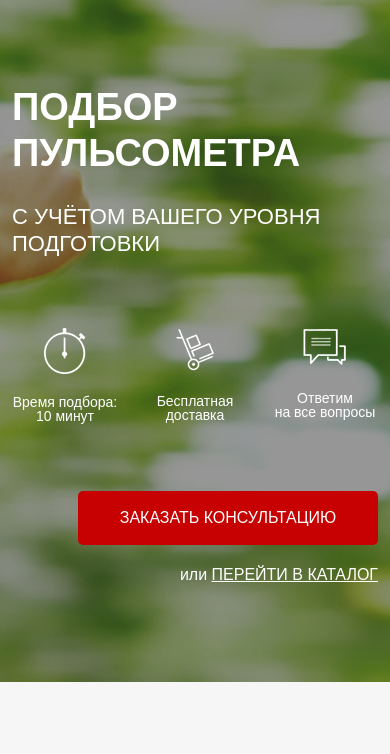
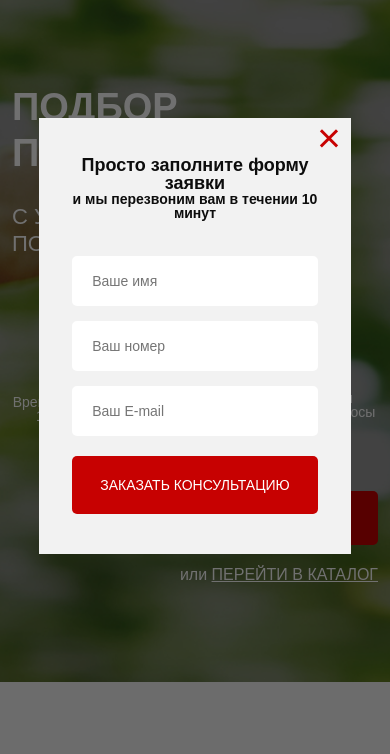
Before and after one commit to EvilMoloko/projects, a website: page src/index.html in a window 390 px wide. Both pictures are taken after a click on the button "ЗАКАЗАТЬ ЗВОНОК". Shown: the part 86-840 px from the top of the page. Drawn offline with nearby package versions, Linux system fonts and the light colour scheme.

Commit message:
added modal windows and its adaptation

```diff
--- a/src/index.html
+++ b/src/index.html
@@ -24,7 +24,7 @@
                 </div>
                 <div class="header__contacts">
                     <a href="tel:+74999228974" class="header__phone">+7 (499) 922-89-74</a>
-                    <button class="button button_call">заказать звонок</button>
+                    <button data-modal="consultation" class="button button_call">заказать звонок</button>
                 </div>
             </header>
             <div class="promo__wrapper">
@@ -41,7 +41,7 @@
                         Ответим<br> на все вопросы
                     </div>
                 </div>
-                <button class="button button_main">заказать кОНСУЛЬТАЦИЮ</button>
+                <button data-modal="consultation" class="button button_main">заказать кОНСУЛЬТАЦИЮ</button>
                 <div class="promo__link">
                     или&nbsp
                     <a href="#">ПЕРЕЙТИ В КАТАЛОГ</a>
@@ -427,6 +427,35 @@
             </div>
         </div>
     </footer>
+    <div class="overlay">
+        <div class="modal" id="consultation">
+            <div class="modal__close">&times;</div>
+            <div class="modal__title">Просто заполните форму заявки</div>
+            <div class="modal__subtitle">и мы перезвоним вам в течении 10 минут</div>
+            <form class="form-feed" action="#" name="form-cons">
+                <input name="name" type="text" placeholder="Ваше имя">
+                <input name="tel" type="num" placeholder="Ваш номер">
+                <input name="email" type="email" placeholder="Ваш E-mail">
+                <button class="button button_submit">Заказать консультацию</button>
+            </form>
+        </div>
+        <div class="modal" id="order">
+            <div class="modal__close">&times;</div>
+            <div class="modal__title">Ваш заказ:</div>
+            <div class="modal__subtitle">Пульсометр Polar FT1</div>
+            <form class="form-feed" action="#" name="form-cons">
+                <input name="name" type="text" placeholder="Ваше имя">
+                <input name="tel" type="num" placeholder="Ваш номер">
+                <input name="email" type="email" placeholder="Ваш E-mail">
+                <button class="button button_submit">Купить</button>
+            </form>
+        </div>
+        <div class="modal modal_mini" id="thanks">
+            <div class="modal__close">&times;</div>
+            <div class="modal__title">Спасибо за вашу заявку!</div>
+            <div class="modal__subtitle">Наш менеджер свяжется с вами в ближайшее время!</div>
+        </div>
+    </div>
 
     <script type="text/javascript" src="//code.jquery.com/jquery-1.11.0.min.js"></script>
     <script type="text/javascript" src="//code.jquery.com/jquery-migrate-1.2.1.min.js"></script>
--- a/src/js/script.js
+++ b/src/js/script.js
@@ -34,4 +34,17 @@ $(document).ready(function(){
     toggleSlide('.catalog-item__link');
     toggleSlide('.catalog-item__back');
 
+    //Modal
+		$('[data-modal="consultation"]').on('click', function() {
+			$('.overlay, #consultation').fadeIn('slow');
+		});
+    	$('.modal__close').on('click', function() {
+    		$('.overlay, #consultation, #order, #thanks').fadeOut('slow');
+      	});
+		$('.button_buy').each(function(i) {
+			$(this).on('click', function() {
+				$('#order .modal__subtitle').text($('.catalog-item__title').eq(i).text());
+				$('.overlay, #order').fadeIn('slow');
+			})
+		})
   });
--- a/src/sass/_general.sass
+++ b/src/sass/_general.sass
@@ -453,3 +453,47 @@
             img
                 width: 24px
                 height: 24px
+.overlay
+    display: none
+    position: fixed
+    top: 0
+    width: 100%
+    height: 100%
+    background: rgba(0,0,0,0.56)
+    .modal
+        position: absolute
+        top: 50%
+        left: 50%
+        transform: translate(-50%, -50%)
+        display: flex
+        flex-direction: column
+        justify-content: center
+        align-items: center
+        width: 382px
+        min-height: 402px
+        padding: 38px 40px 40px 40px
+        background: #F2F2F2
+        &_mini
+            min-height: 143px
+        &__close
+            position: absolute
+            right: -40px
+            top: 0
+            font-size: 41px
+            line-height: 21px
+            color: #C70101
+            cursor: pointer
+        &__title
+            font-weight: bold
+            font-size: 18px
+            line-height: 18px
+            text-align: center
+            color: #0D0D0D
+        &__subtitle
+            font-weight: bold
+            font-size: 14px
+            line-height: 14px
+            text-align: center
+            color: #0D0D0D
+    #consultation, #order, #thanks
+        display: none
--- a/src/sass/_media.sass
+++ b/src/sass/_media.sass
@@ -109,3 +109,19 @@
 	.footer
 		&__info
 			width: 100%
+	.overlay
+		.modal
+			width: 80vw
+			padding-left: 5vw
+			padding-right: 5vw
+			&__close
+				top: 10px
+				right: 10px
+			.form-feed
+				margin: 0 auto
+				margin-top: 36px
+				width: 90%
+				justify-content: center
+			.button_submit
+				width: 100%
+				font-size: 14px
```
Also changed, not shown: src/css/style.min.css.
